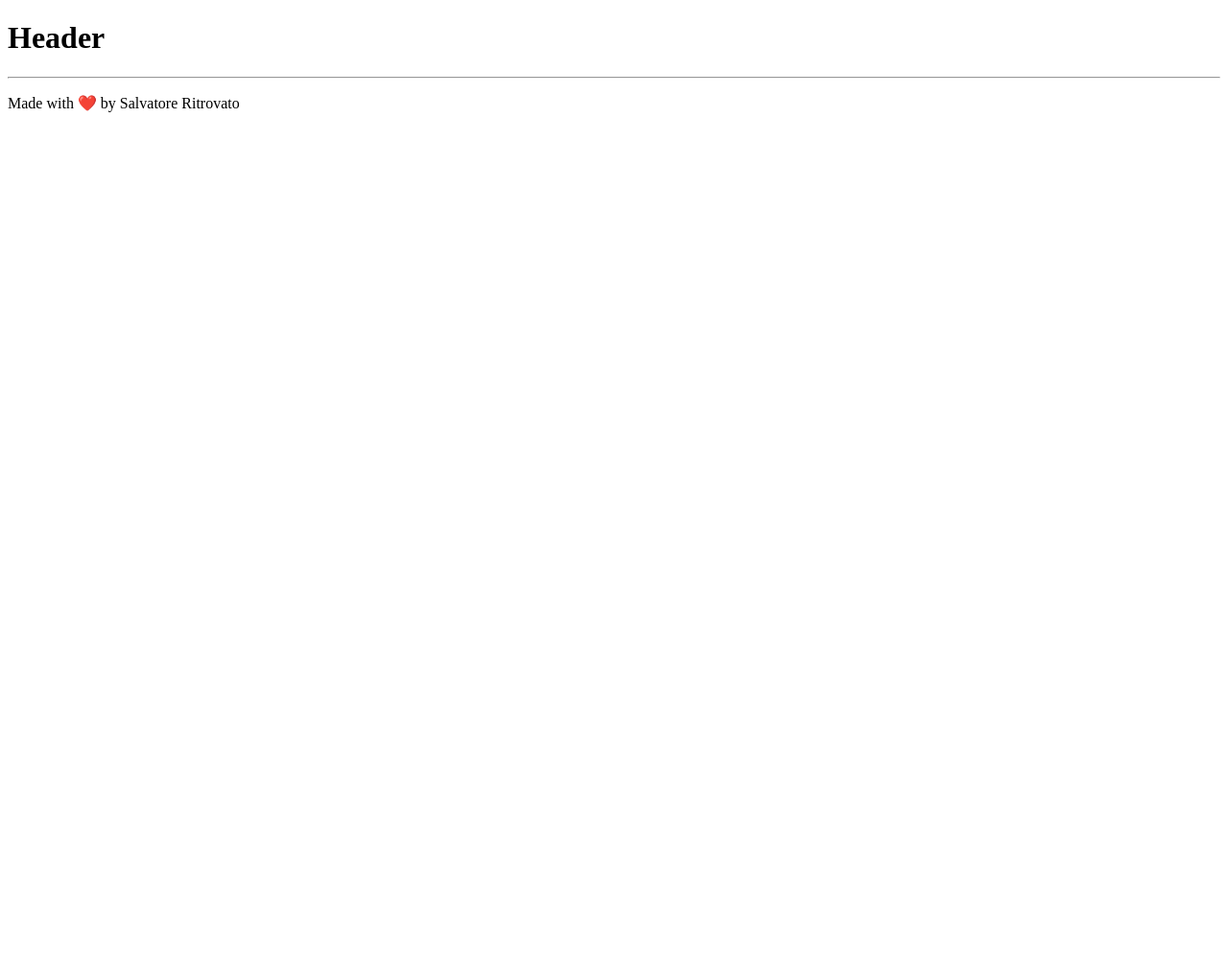
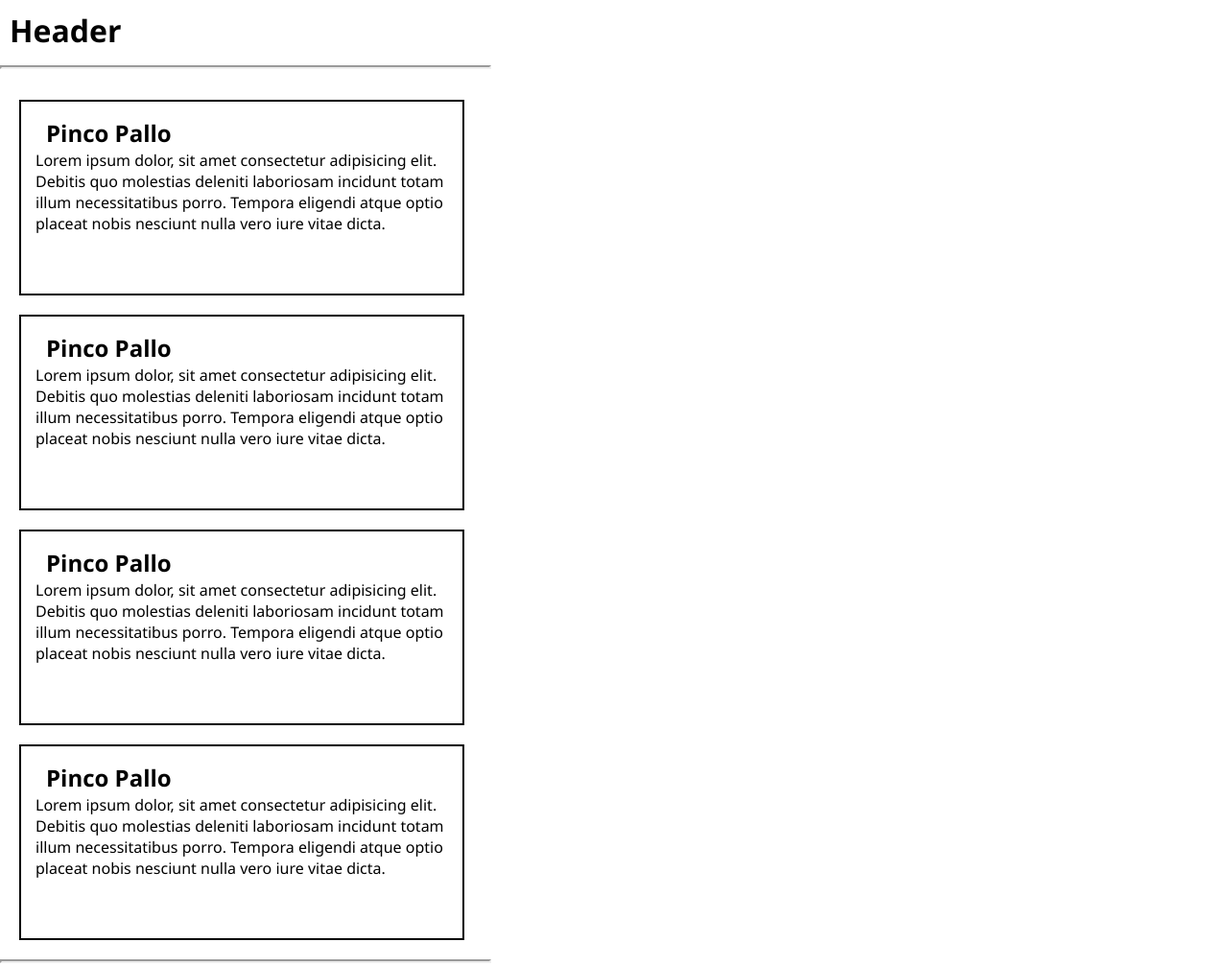
Before and after one commit to salv-ritrovato/htmlcss-wireframe, a plain HTML site: page index.html in a window 1280 px wide. Shown: the top 1007 px of the page at 96% size. Before the commit the page ends 800 px from the top, so only its background shows below. Drawn offline with Linux system fonts and the light colour scheme.

Commit message:
html completed, first approach to css

```diff
--- a/css/style.css
+++ b/css/style.css
@@ -3,6 +3,58 @@
   margin: 0;
   padding: 0;
   box-sizing: border-box;
+  font-family: 'Segoe UI', Tahoma, Geneva, Verdana, sans-serif;
+}
+
+/*===== header ======*/
+header {
+    margin: 5px;
+    padding: 5px;
 }
 
 /*===== hr ======*/
+hr {
+    margin-top: 10px;
+    margin-bottom: 10px;
+    border-width: 2px;
+    color: black;
+}
+
+/*===== h2 ======*/
+h2 {
+    margin-left: 10px;
+    padding: 1px;
+}
+
+/*===== body ======*/
+body {
+    width: 512px;
+}
+
+/*===== footer ======*/
+footer {
+    margin-left: 10px;
+}
+
+/*===== CLASSES =====*/
+.class1 {
+    border: 2px solid black;
+}
+.class2 {
+    border: 2px solid black;
+}
+.class3 {
+    border: 2px solid black;
+}
+.class4 {
+    border: 2px solid black;
+}
+
+.class1, .class2, .class3, .class4 {
+    margin-left: 20px;
+    margin-bottom: 20px;
+    padding: 15px;
+    width: 430px;
+    height: 170px;
+    box-sizing: content-box;
+}
--- a/index.html
+++ b/index.html
@@ -1,17 +1,38 @@
 <!DOCTYPE html>
 <html lang="en">
+
 <head>
     <meta charset="UTF-8">
     <meta name="viewport" content="width=device-width, initial-scale=1.0">
     <title>Wireframe</title>
+    <link rel="stylesheet" href="./css/style.css">
 </head>
+
 <body>
     <header>
         <h1>Header</h1>
     </header>
-<hr>
+    <hr>
+    <br>
+    <section class="class1">
+        <h2>Pinco Pallo</h2>
+            <p>Lorem ipsum dolor, sit amet consectetur adipisicing elit. Debitis quo molestias deleniti laboriosam incidunt totam illum necessitatibus porro. Tempora eligendi atque optio placeat nobis nesciunt nulla vero iure vitae dicta.</p>
+    </section>
+    <section class="class2">
+        <h2>Pinco Pallo</h2>
+            <p>Lorem ipsum dolor, sit amet consectetur adipisicing elit. Debitis quo molestias deleniti laboriosam incidunt totam illum necessitatibus porro. Tempora eligendi atque optio placeat nobis nesciunt nulla vero iure vitae dicta.</p>
+    </section>
+    <section class="class3">
+        <h2>Pinco Pallo</h2>
+            <p>Lorem ipsum dolor, sit amet consectetur adipisicing elit. Debitis quo molestias deleniti laboriosam incidunt totam illum necessitatibus porro. Tempora eligendi atque optio placeat nobis nesciunt nulla vero iure vitae dicta.</p>
+    </section>
+    <section class="class4">
+        <h2>Pinco Pallo</h2>
+            <p>Lorem ipsum dolor, sit amet consectetur adipisicing elit. Debitis quo molestias deleniti laboriosam incidunt totam illum necessitatibus porro. Tempora eligendi atque optio placeat nobis nesciunt nulla vero iure vitae dicta.</p>
+    </section>
 
 </body>
+<hr>
 <footer>
     <p>Made with ❤️ by Salvatore Ritrovato</p>
 </footer>
```
